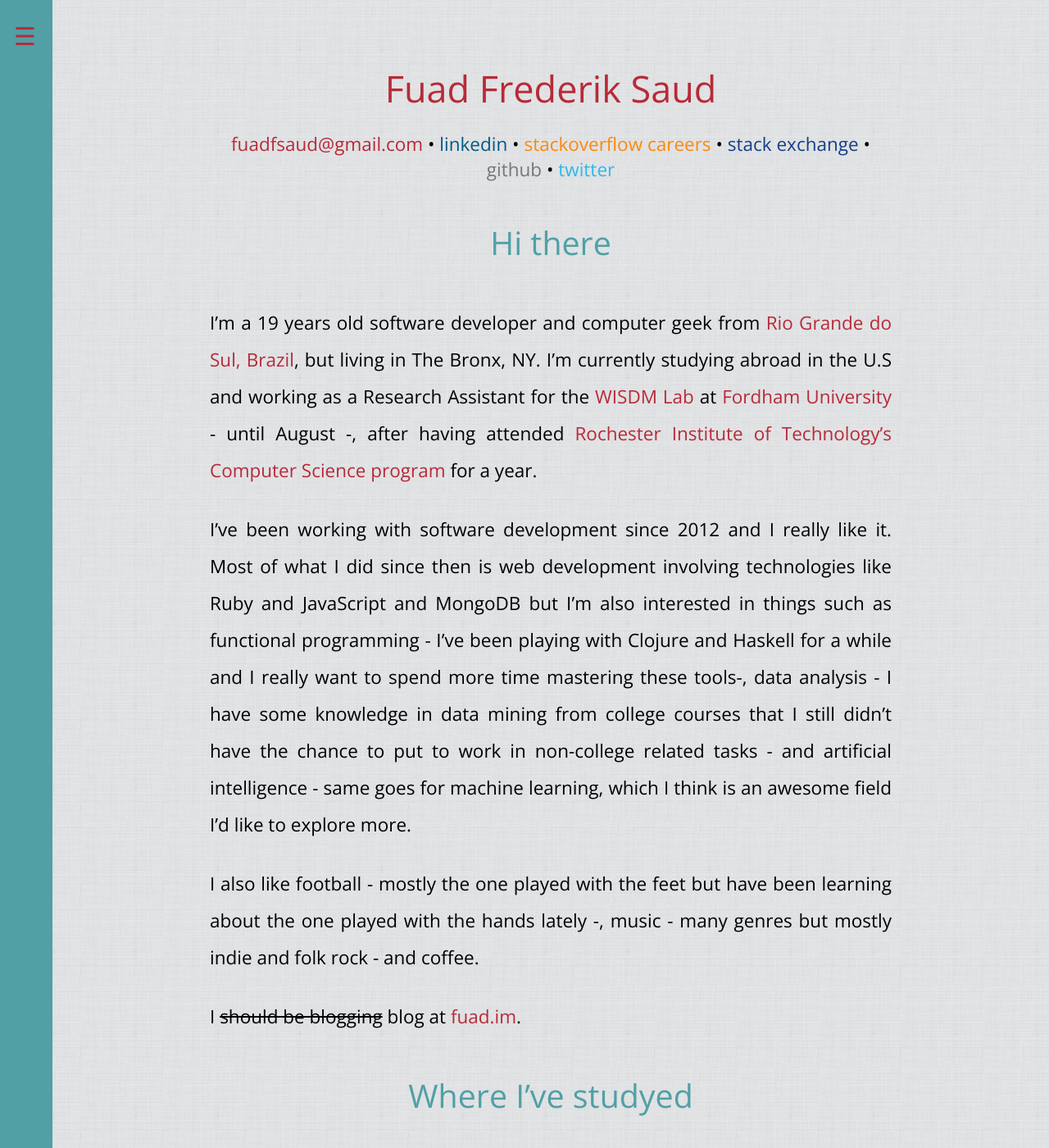
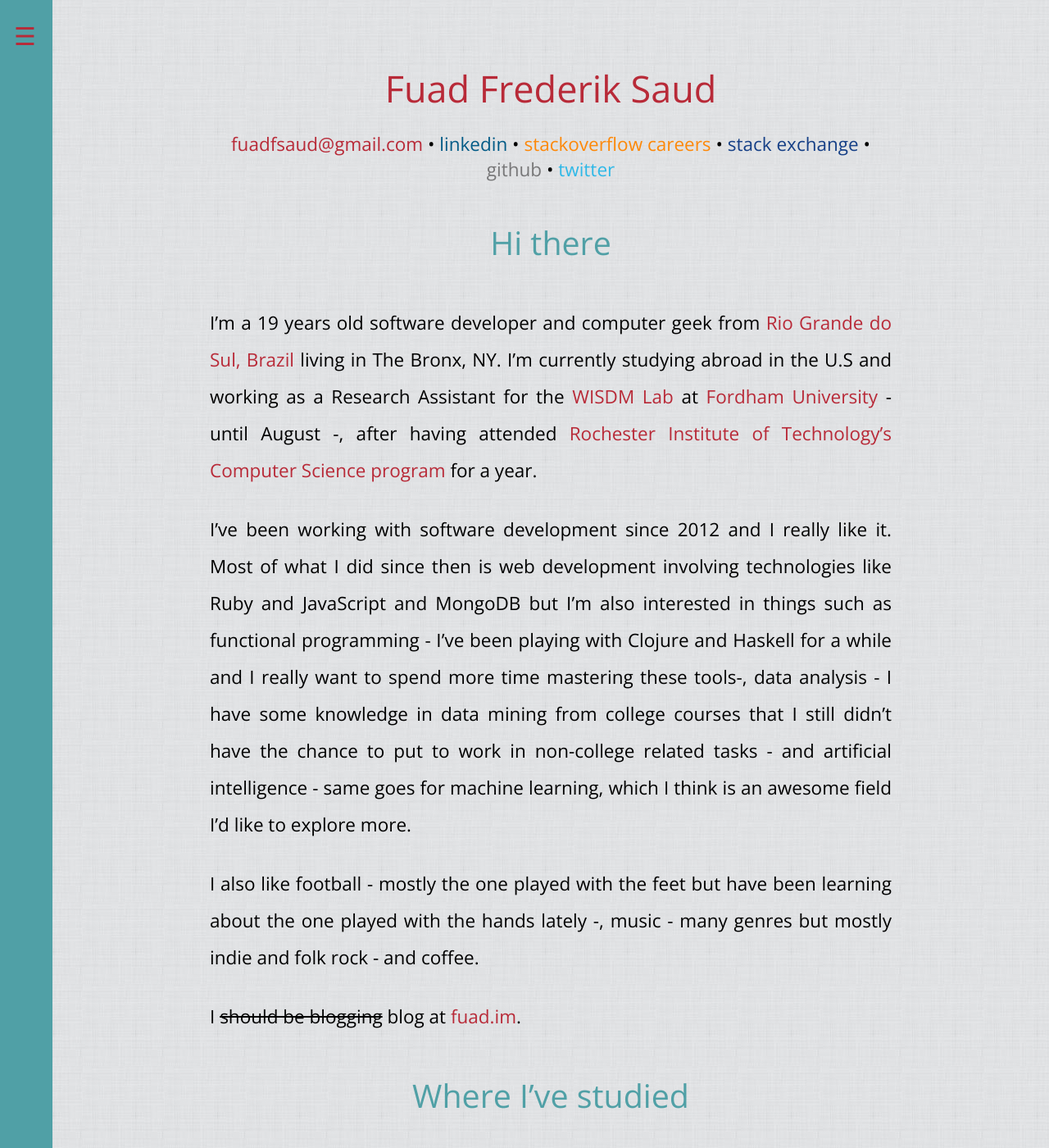
Before and after one commit to fuadsaud/fuadsaud.github.io, a Jekyll site: the page built from resume/index.md, in a window 1280 px wide and 1400 px high. Shown: the whole window at 82% size. Built offline with Jekyll 4.4.1, drawn with Linux system fonts in a browser that asks for light colours; nearby versions of some CDN libraries.

Commit message:
Fix typo

```diff
--- a/resume/index.md
+++ b/resume/index.md
@@ -11,8 +11,8 @@ redirect_from: "/resume.html"
 ## Hi there
 
 I'm a 19 years old software developer and computer geek from
-[Rio Grande do Sul, Brazil](https://en.wikipedia.org/wiki/Rio_Grande_do_Sul),
-but living in {{site.author.location}}. I'm currently studying abroad in the
+[Rio Grande do Sul, Brazil](https://en.wikipedia.org/wiki/Rio_Grande_do_Sul)
+living in {{site.author.location}}. I'm currently studying abroad in the
 U.S and working as a Research Assistant for the [WISDM Lab](//wisdmproject.com)
 at [Fordham University](//fordham.edu) - until August -, after having attended
 [Rochester Institute of Technology's Computer Science program](//cs.rit.edu)
@@ -34,7 +34,7 @@ mostly indie and folk rock - and **coffee**.
 
 I <del>should be blogging</del> blog at [fuad.im](//fuad.im).
 
-## Where I've studyed
+## Where I've studied
 
 ### **Computer Science Sandwich Graduation**
 
```
